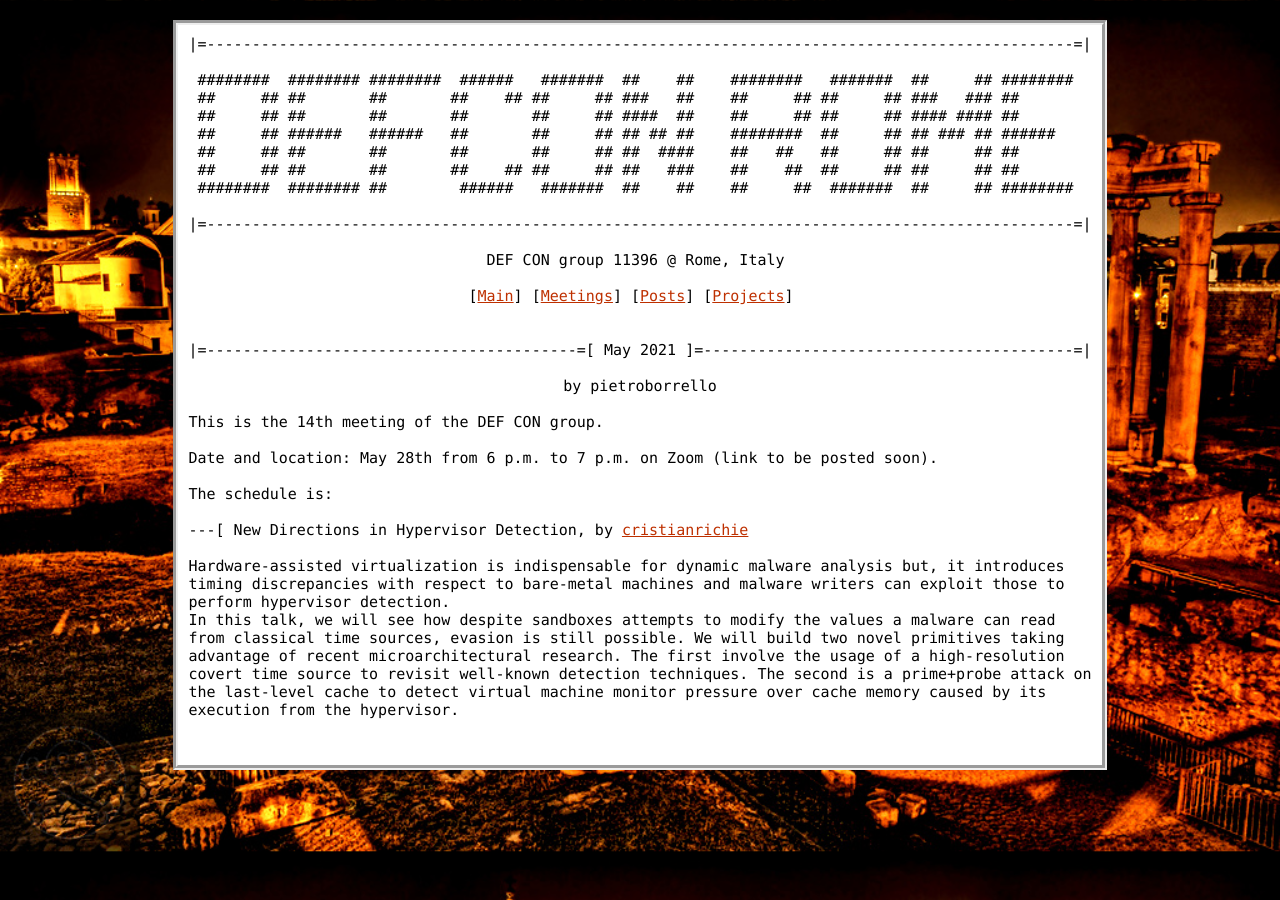
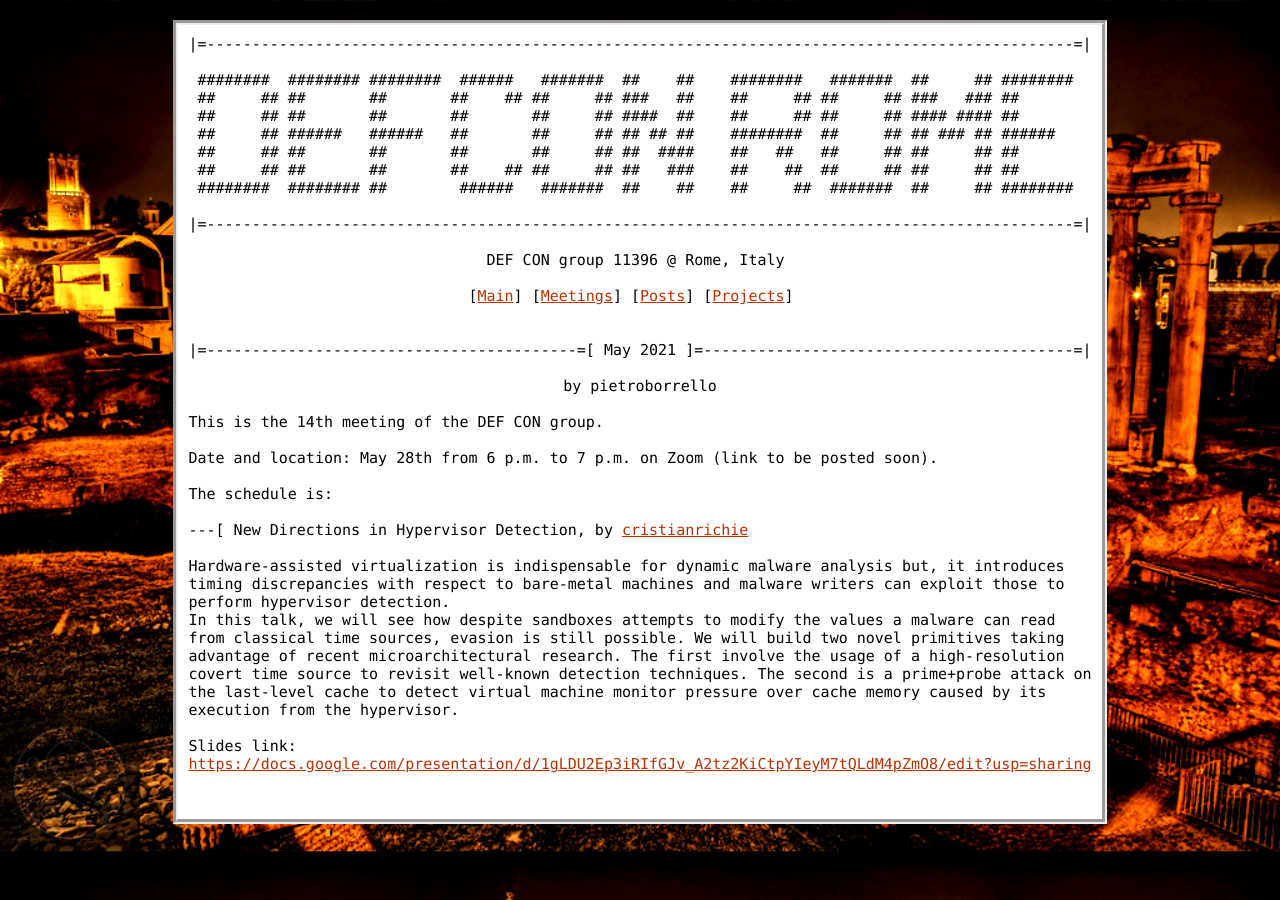
Before and after one commit to DEFCON753/defcon753.github.io, a Jekyll site: the page built from _posts/2021-05-28-meeting-may28.html, in a window 1280 px wide. Built offline with Jekyll 4.4.1, drawn with Linux system fonts in a browser that asks for light colours.

Commit message:
upd link

```diff
--- a/_posts/2021-05-28-meeting-may28.html
+++ b/_posts/2021-05-28-meeting-may28.html
@@ -16,3 +16,5 @@
 
 Hardware-assisted virtualization is indispensable for dynamic malware analysis but, it introduces timing discrepancies with respect to bare-metal machines and malware writers can exploit those to perform hypervisor detection.
 In this talk, we will see how despite sandboxes attempts to modify the values a malware can read from classical time sources, evasion is still possible. We will build two novel primitives taking advantage of recent microarchitectural research. The first involve the usage of a high-resolution covert time source to revisit well-known detection techniques. The second is a prime+probe attack on the last-level cache to detect virtual machine monitor pressure over cache memory caused by its execution from the hypervisor.
+
+Slides link: <a href="https://docs.google.com/presentation/d/1gLDU2Ep3iRIfGJv_A2tz2KiCtpYIeyM7tQLdM4pZmO8/edit?usp=sharing">https://docs.google.com/presentation/d/1gLDU2Ep3iRIfGJv_A2tz2KiCtpYIeyM7tQLdM4pZmO8/edit?usp=sharing</a>
```
